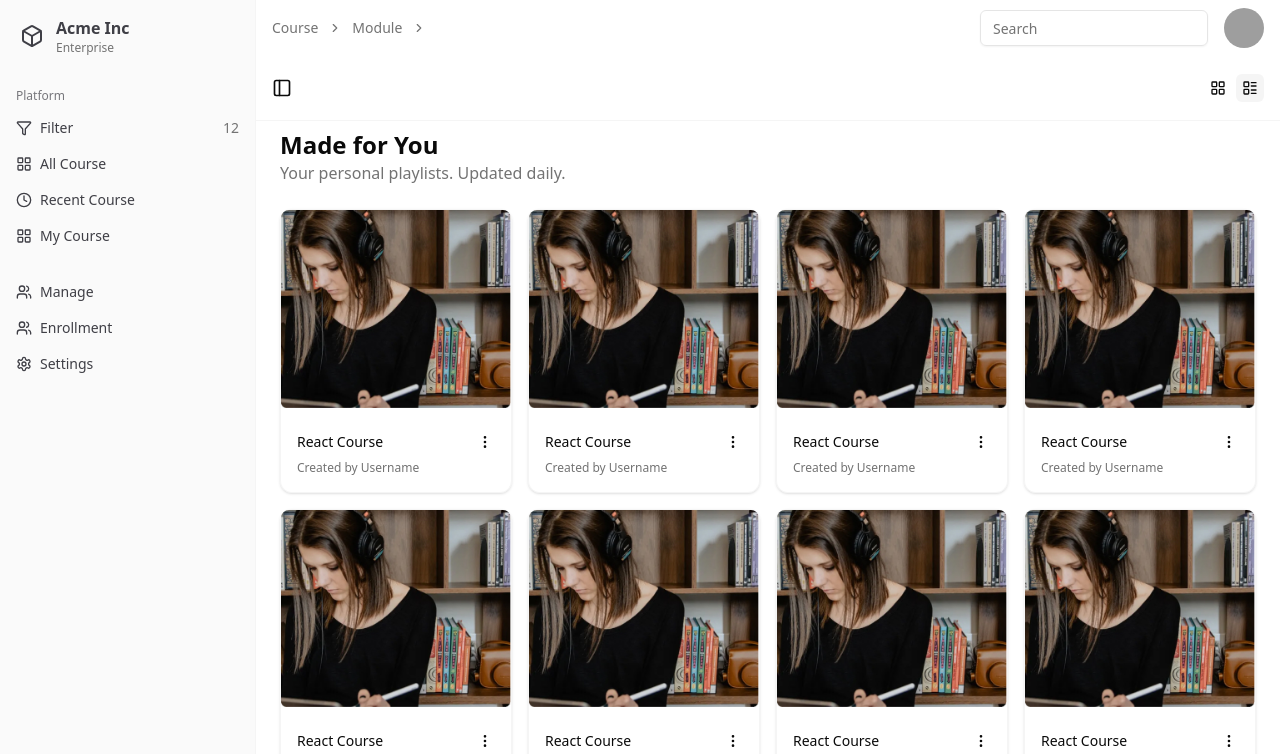
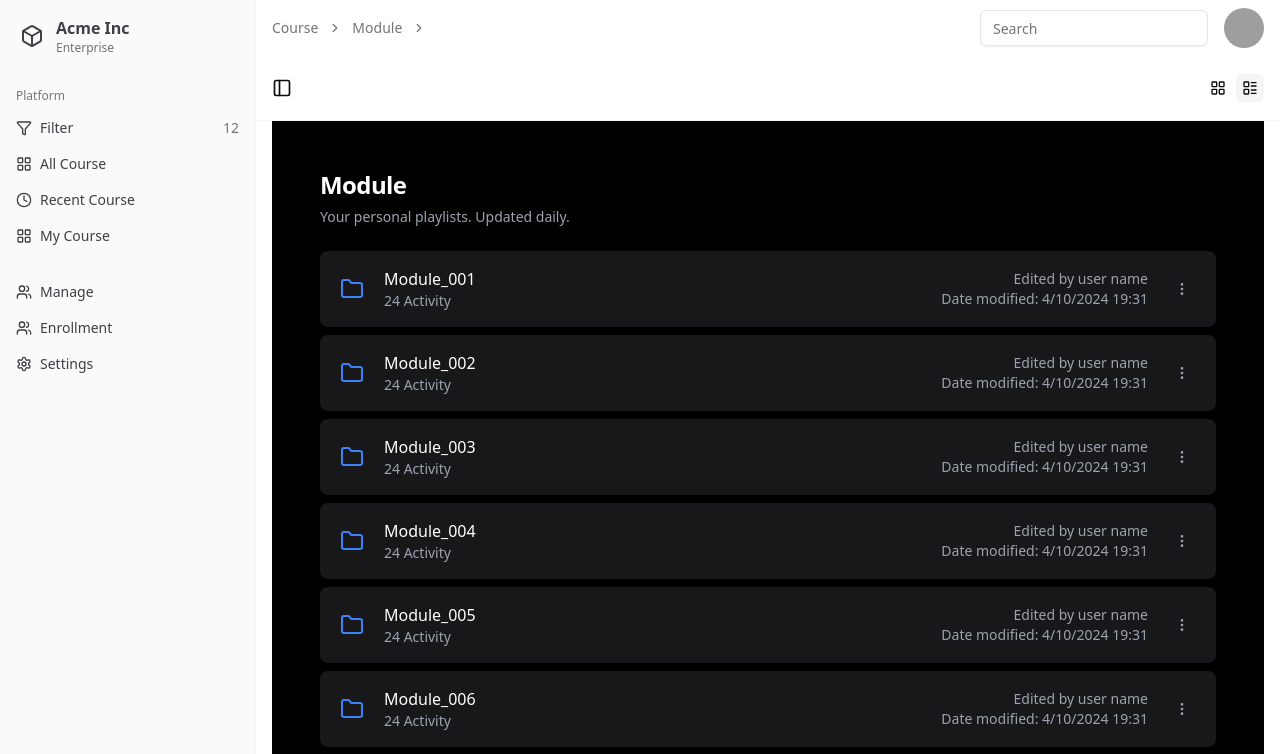
Before and after one commit to miikedev/dyc-dashboard, a React (Vite) app: page /dashboard/module in a window 1280 px wide. Before the commit this address led to /dashboard. Shown: the top 754 px of the page. Built offline with nearby package versions, Linux system fonts and the light colour scheme; sample sign-in values are in the browser's storage; grey boxes are pictures that could not be loaded.

Commit message:
feat: add module page

```diff
--- a/package.json
+++ b/package.json
@@ -22,6 +22,7 @@
     "clsx": "^2.1.1",
     "jotai": "^2.10.3",
     "lucide-react": "^0.468.0",
+    "nuqs": "^2.2.3",
     "react": "^18.3.1",
     "react-dom": "^18.3.1",
     "react-router": "^7.0.2",
--- a/src/App.jsx
+++ b/src/App.jsx
@@ -1,10 +1,12 @@
 import { BrowserRouter, Navigate, Route, Routes } from 'react-router-dom'
+
+import AuthLayout from './components/authLayout'
 import Layout from './components/layout'
-import AuthLayout from './components/authLayout'
-import Dashboard from './pages/dashboard'
-import Settings from './pages/setting'
+import Course from './pages/course'
 import Login from './pages/login'
 import Register from './pages/register'
+import Settings from './pages/setting'
+import Module from './pages/module'
 
 // This is a mock function. Replace it with your actual auth check
 const isAuthenticated = () => {
@@ -35,13 +37,14 @@ export default function App() {
             </ProtectedRoute>
           }
         >
-          <Route index element={<Dashboard />} />
+          <Route path="course" element={<Course />} />
+          <Route path="module" element={<Module />} />
           <Route path="settings" element={<Settings />} />
-          <Route path="courses" element={<Dashboard />} />
-          <Route path="recent" element={<Dashboard />} />
-          <Route path="my-courses" element={<Dashboard />} />
-          <Route path="manage" element={<Dashboard />} />
-          <Route path="enrollment" element={<Dashboard />} />
+          <Route path="courses" element={<Course />} />
+          <Route path="recent" element={<Course />} />
+          <Route path="my-courses" element={<Course />} />
+          <Route path="manage" element={<Course />} />
+          <Route path="enrollment" element={<Course />} />
           {/* Redirect any unmatched routes to the dashboard */}
           <Route path="*" element={<Navigate to="/dashboard" replace />} />
         </Route>
--- a/src/components/nav.jsx
+++ b/src/components/nav.jsx
@@ -14,11 +14,11 @@ export function Nav() {
           <Breadcrumb>
             <BreadcrumbList>
               <BreadcrumbItem>
-                <BreadcrumbLink href="/">Course</BreadcrumbLink>
+                <BreadcrumbLink href="/dashboard/course">Course</BreadcrumbLink>
               </BreadcrumbItem>
               <BreadcrumbSeparator />
               <BreadcrumbItem>
-                <BreadcrumbLink href="/components">Module</BreadcrumbLink>
+                <BreadcrumbLink href="/dashboard/module">Module</BreadcrumbLink>
               </BreadcrumbItem>
               <BreadcrumbSeparator />
               {/* <BreadcrumbItem>
--- /dev/null
+++ b/src/components/pagination-section.jsx
@@ -0,0 +1,32 @@
+import { Pagination, PaginationContent, PaginationEllipsis, PaginationItem, PaginationLink, PaginationNext, PaginationPrevious } from "@/components/ui/pagination"
+import { Button } from "./ui/button"
+import { ChevronDown } from "lucide-react"
+export const PaginationSection = () => {
+    return <div className="flex justify-end mt-5 items-center">
+        <div className="flex items-center">
+            <div className="flex w-1/2 gap-2 items-center">
+                <p className="text-[.9rem] w-[6.5rem] font-light">Rows per page</p>
+                <Button variant="outline" className="">
+                    <span>10</span>
+                    <ChevronDown className="ml-1" />
+                </Button>
+            </div>
+            <Pagination>
+                <PaginationContent>
+                    <PaginationItem>
+                        <PaginationPrevious href="#" />
+                    </PaginationItem>
+                    <PaginationItem>
+                        <PaginationLink href="#">1</PaginationLink>
+                    </PaginationItem>
+                    <PaginationItem>
+                        <PaginationEllipsis />
+                    </PaginationItem>
+                    <PaginationItem>
+                        <PaginationNext href="#" />
+                    </PaginationItem>
+                </PaginationContent>
+            </Pagination>
+        </div>
+    </div>
+}
--- /dev/null
+++ b/src/data/modules.js
@@ -0,0 +1,58 @@
+export const modules = [
+    {
+      id: "001",
+      title: "Module_001",
+      activity: "24 Activity",
+      editedBy: "user name",
+      dateModified: "4/10/2024 19:31"
+    },
+    {
+      id: "002",
+      title: "Module_002",
+      activity: "24 Activity",
+      editedBy: "user name",
+      dateModified: "4/10/2024 19:31"
+    },
+    {
+      id: "003",
+      title: "Module_003",
+      activity: "24 Activity",
+      editedBy: "user name",
+      dateModified: "4/10/2024 19:31"
+    },
+    {
+      id: "004",
+      title: "Module_004",
+      activity: "24 Activity",
+      editedBy: "user name",
+      dateModified: "4/10/2024 19:31"
+    },
+    {
+      id: "005",
+      title: "Module_005",
+      activity: "24 Activity",
+      editedBy: "user name",
+      dateModified: "4/10/2024 19:31"
+    },
+    {
+      id: "006",
+      title: "Module_006",
+      activity: "24 Activity",
+      editedBy: "user name",
+      dateModified: "4/10/2024 19:31"
+    },
+    {
+      id: "007",
+      title: "Module_007",
+      activity: "24 Activity",
+      editedBy: "user name",
+      dateModified: "4/10/2024 19:31"
+    },
+    {
+      id: "008",
+      title: "Module_008",
+      activity: "24 Activity",
+      editedBy: "user name",
+      dateModified: "4/10/2024 19:31"
+    }
+  ]
--- a/src/pages/dashboard.jsx
+++ b/src/pages/course.jsx
@@ -3,10 +3,10 @@ import { ChevronDown } from "lucide-react"
 import { useEffect, useState } from "react"
 import { CourseCard } from "@/components/course-card"
 import { SkeletonCard } from "@/components/skeleton-card"
-import { Pagination, PaginationContent, PaginationEllipsis, PaginationItem, PaginationLink, PaginationNext, PaginationPrevious } from "@/components/ui/pagination"
 import image from '../assets/image.png'
+import { PaginationSection } from "@/components/pagination-section"
 import { Button } from "@/components/ui/button"
-export default function Dashboard() {
+export default function Course() {
   const [isLoading, setIsLoading] = useState(true)
 
   useEffect(() => {
@@ -38,36 +38,9 @@ export default function Dashboard() {
                 author="Username"
                 image={image}
               />
-            ))}
+        ))}
       </div>
-      <div className="min-h-[100vh] flex-1 rounded-xl bg-muted/50 md:min-h-min" />
-      <div className="flex justify-end mt-5 items-center">
-        <div className="flex items-center">
-        <div className="flex w-1/2 gap-2 items-center">
-        <p className="text-[.9rem] w-[6.5rem] font-light">Rows per page</p>
-        <Button variant="outline" className="">
-          <span>10</span>
-          <ChevronDown className="ml-1" />
-        </Button>
-        </div>
-        <Pagination>
-          <PaginationContent>
-            <PaginationItem>
-              <PaginationPrevious href="#" />
-            </PaginationItem>
-            <PaginationItem>
-              <PaginationLink href="#">1</PaginationLink>
-            </PaginationItem>
-            <PaginationItem>
-              <PaginationEllipsis />
-            </PaginationItem>
-            <PaginationItem>
-              <PaginationNext href="#" />
-            </PaginationItem>
-          </PaginationContent>
-        </Pagination>
-        </div>
-      </div>
+        <PaginationSection />
     </div>
   )
 }
--- a/src/pages/login.jsx
+++ b/src/pages/login.jsx
@@ -1,5 +1,6 @@
 import { useState } from 'react'
 import { Link, useNavigate } from 'react-router-dom'
+
 import { Button } from '../components/ui/button'
 import { Input } from '../components/ui/input'
 import { Label } from '../components/ui/label'
@@ -15,7 +16,7 @@ export default function Login() {
     console.log('Login attempt', { email, password })
     // For demo purposes, we'll just set a token and redirect
     localStorage.setItem('token', 'demo-token')
-    navigate('/dashboard')
+    navigate('/dashboard/course')
   }
 
   return (
--- /dev/null
+++ b/src/pages/module.jsx
@@ -0,0 +1,58 @@
+import { Card, CardContent, CardDescription, CardHeader, CardTitle } from "@/components/ui/card"
+import { MoreVertical, Folder } from 'lucide-react'
+import { Button } from "@/components/ui/button"
+import { PaginationSection } from "@/components/pagination-section"
+// interface ModuleItem {
+//   id: string
+//   title: string
+//   activity: string
+//   editedBy: string
+//   dateModified: string
+// }
+
+import { modules } from "@/data/modules"
+
+export default function Module() {
+  return (
+    <div className="min-h-screen bg-black p-6">
+      <Card className="bg-black border-none text-white">
+        <CardHeader>
+          <CardTitle className="text-2xl font-bold">Module</CardTitle>
+          <CardDescription className="text-gray-400">
+            Your personal playlists. Updated daily.
+          </CardDescription>
+        </CardHeader>
+        <CardContent>
+          <div className="space-y-2">
+            {modules.map((module) => (
+              <div
+                key={module.id}
+                className="flex items-center justify-between p-4 rounded-lg bg-zinc-900 hover:bg-zinc-800 transition-colors"
+              >
+                <div className="flex items-center space-x-4">
+                  <div className="w-8 h-8 flex items-center justify-center">
+                    <Folder className="w-6 h-6 text-blue-500" />
+                  </div>
+                  <div>
+                    <h3 className="font-medium text-white">{module.title}</h3>
+                    <p className="text-sm text-gray-400">{module.activity}</p>
+                  </div>
+                </div>
+                <div className="flex items-center space-x-4">
+                  <div className="text-right">
+                    <p className="text-sm text-gray-400">Edited by {module.editedBy}</p>
+                    <p className="text-sm text-gray-400">Date modified: {module.dateModified}</p>
+                  </div>
+                  <Button variant="ghost" size="icon" className="text-gray-400 hover:text-white">
+                    <MoreVertical className="h-5 w-5" />
+                  </Button>
+                </div>
+              </div>
+            ))}
+          </div>
+        </CardContent>
+      </Card>
+      <PaginationSection />
+    </div>
+  )
+}
```
Also changed, not shown: 1 other file (tests, documents, lock files or other folders).
